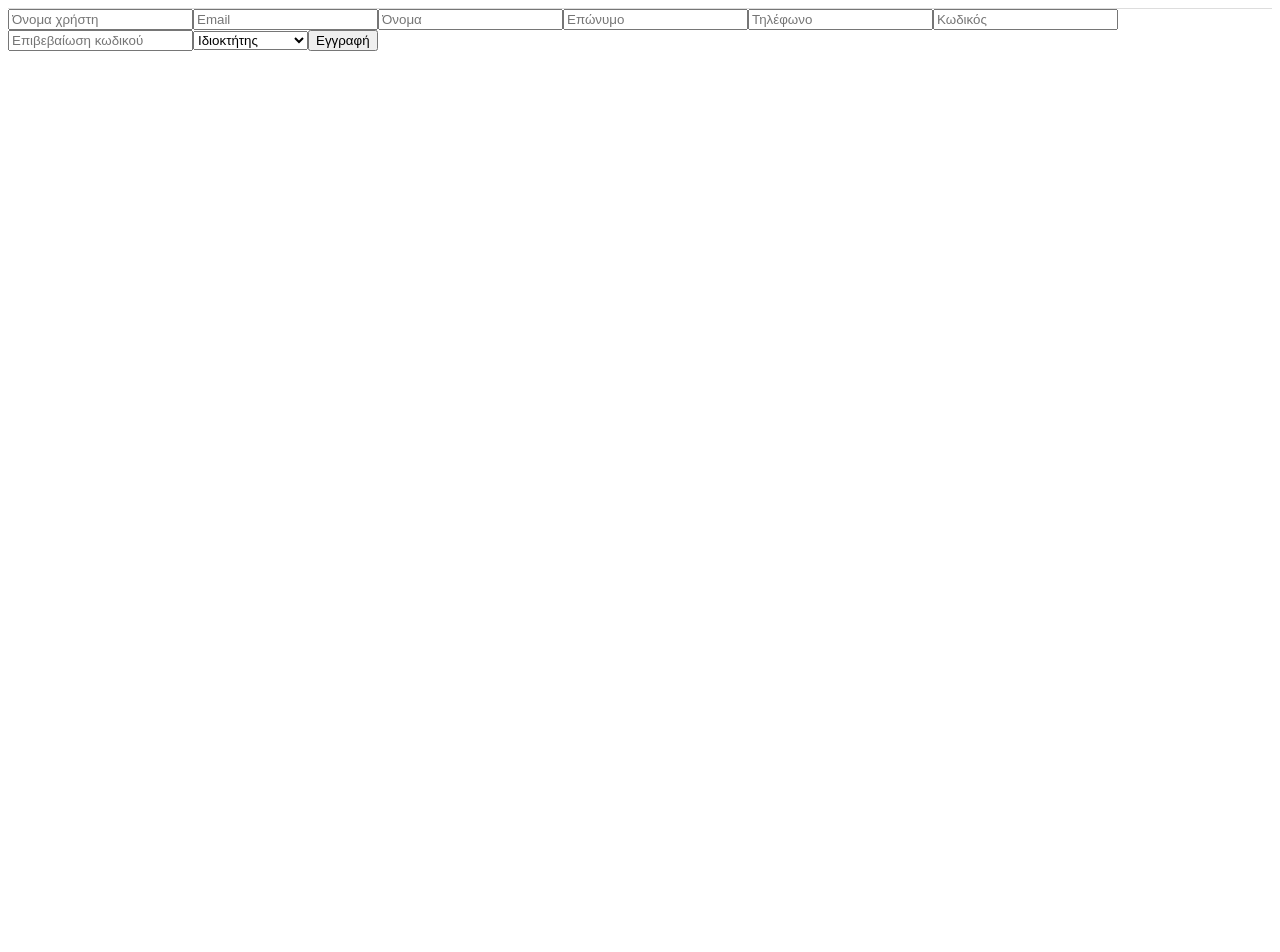
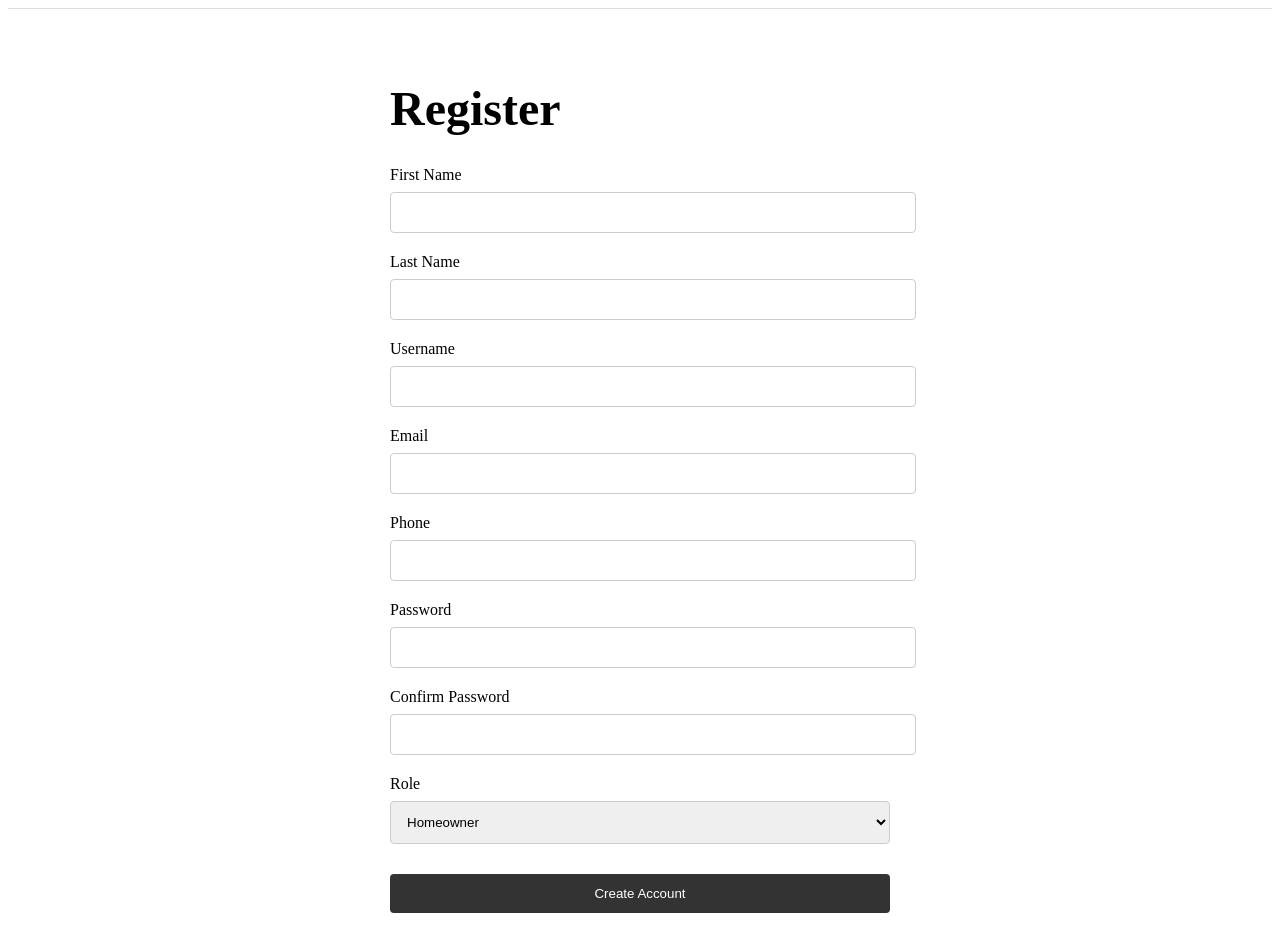
Before and after one commit to A18946/elvial_digital_hub, a Next.js app: page /en/register in a window 1280 px wide. Shown: the part 82-1034 px from the top of the page. Before the commit the page ends 800 px from the top, so only its background shows below. Built offline with nearby package versions, Linux system fonts and the light colour scheme; no server answers.

Commit message:
update site

```diff
--- a/app/[lang]/register/page.tsx
+++ b/app/[lang]/register/page.tsx
@@ -1,75 +1,246 @@
 "use client";
 
-import { useState } from 'react';
+import { useState } from "react";
 
 export default function RegisterForm() {
   const [form, setForm] = useState({
-    name: '',
-    mail: '',
-    field_first_name: '',
-    field_last_name: '',
-    field_password: '',
-    field_confirm_password: '',
-    field_phone: '',
-    field_choose_roles: 'homeowner',
+    name: "",
+    mail: "",
+    field_first_name: "",
+    field_last_name: "",
+    field_phone: "",
+    field_password: "",
+    field_confirm_password: "",
+    field_choose_roles: "homeowner",
   });
-  const [status, setStatus] = useState({ loading: false, error: null, success: false });
 
-  const handleChange = (e) => {
-    setForm((prev) => ({ ...prev, [e.target.name]: e.target.value }));
+  const [status, setStatus] = useState({
+    loading: false,
+    error: null,
+    success: false,
+  });
+
+  const handleChange = (
+    e: React.ChangeEvent<HTMLInputElement | HTMLSelectElement>
+  ) => {
+    setForm((prev) => ({
+      ...prev,
+      [e.target.name]: e.target.value,
+    }));
   };
 
-  const handleSubmit = async (e) => {
+  const handleSubmit = async (
+    e: React.FormEvent<HTMLFormElement>
+  ) => {
     e.preventDefault();
 
-    if (form.field_password !== form.field_confirm_password) {
-      setStatus({ loading: false, error: 'Οι κωδικοί δεν ταιριάζουν', success: false });
+    if (
+      form.field_password !==
+      form.field_confirm_password
+    ) {
+      setStatus({
+        loading: false,
+        error: "Passwords do not match",
+        success: false,
+      });
       return;
     }
 
-    setStatus({ loading: true, error: null, success: false });
+    setStatus({
+      loading: true,
+      error: null,
+      success: false,
+    });
 
     try {
-      const res = await fetch('/api/auth/register', {
-        method: 'POST',
-        headers: { 'Content-Type': 'application/json' },
-        body: JSON.stringify(form),
-      });
+      const res = await fetch(
+        "/api/auth/register",
+        {
+          method: "POST",
+          headers: {
+            "Content-Type":
+              "application/json",
+          },
+          body: JSON.stringify(form),
+        }
+      );
+
       const data = await res.json();
 
       if (!res.ok) {
-        setStatus({ loading: false, error: data.message, success: false });
+        setStatus({
+          loading: false,
+          error:
+            data.message ||
+            "Registration failed",
+          success: false,
+        });
         return;
       }
 
-      setStatus({ loading: false, error: null, success: true });
+      setStatus({
+        loading: false,
+        error: null,
+        success: true,
+      });
     } catch {
-      setStatus({ loading: false, error: 'Κάτι πήγε στραβά', success: false });
+      setStatus({
+        loading: false,
+        error: "Server error",
+        success: false,
+      });
     }
   };
 
+  const inputStyle = {
+    width: "100%",
+    padding: "12px",
+    border: "1px solid #ccc",
+    borderRadius: "4px",
+    marginTop: "8px",
+    marginBottom: "20px",
+  };
+
   return (
-    <form onSubmit={handleSubmit}>
-      <input name="name" placeholder="Όνομα χρήστη" value={form.name} onChange={handleChange} required />
-      <input name="mail" type="email" placeholder="Email" value={form.mail} onChange={handleChange} required />
-      <input name="field_first_name" placeholder="Όνομα" value={form.field_first_name} onChange={handleChange} required />
-      <input name="field_last_name" placeholder="Επώνυμο" value={form.field_last_name} onChange={handleChange} required />
-      <input name="field_phone" placeholder="Τηλέφωνο" value={form.field_phone} onChange={handleChange} required />
-      <input name="field_password" type="password" placeholder="Κωδικός" value={form.field_password} onChange={handleChange} required />
-      <input name="field_confirm_password" type="password" placeholder="Επιβεβαίωση κωδικού" value={form.field_confirm_password} onChange={handleChange} required />
+    <main
+      style={{
+        padding: 40,
+        maxWidth: 500,
+        margin: "0 auto",
+      }}
+    >
+      <h1
+        style={{
+          marginBottom: 30,
+          fontSize: 48,
+          fontWeight: 700,
+        }}
+      >
+        Register
+      </h1>
 
-      <select name="field_choose_roles" value={form.field_choose_roles} onChange={handleChange}>
-        <option value="homeowner">Ιδιοκτήτης</option>
-        <option value="architect">Αρχιτέκτονας</option>
-        <option value="fabricator">Κατασκευαστής</option>
-      </select>
+      <form onSubmit={handleSubmit}>
+        {status.error && (
+          <div
+            style={{
+              color: "red",
+              marginBottom: 20,
+            }}
+          >
+            {status.error}
+          </div>
+        )}
 
-      <button type="submit" disabled={status.loading}>
-        {status.loading ? 'Αποστολή...' : 'Εγγραφή'}
-      </button>
+        {status.success && (
+          <div
+            style={{
+              color: "green",
+              marginBottom: 20,
+            }}
+          >
+            Registration completed successfully.
+          </div>
+        )}
+        <label>First Name</label>
+        <input
+          name="field_first_name"
+          value={form.field_first_name}
+          onChange={handleChange}
+          style={inputStyle}
+          required
+        />
+        <label>Last Name</label>
+        <input
+          name="field_last_name"
+          value={form.field_last_name}
+          onChange={handleChange}
+          style={inputStyle}
+          required
+        />
+        <label>Username</label>
+        <input
+          name="name"
+          value={form.name}
+          onChange={handleChange}
+          style={inputStyle}
+          required
+        />
 
-      {status.error && <p style={{ color: 'red' }}>{status.error}</p>}
-      {status.success && <p style={{ color: 'green' }}>Η εγγραφή ολοκληρώθηκε!</p>}
-    </form>
+        <label>Email</label>
+        <input
+          type="email"
+          name="mail"
+          value={form.mail}
+          onChange={handleChange}
+          style={inputStyle}
+          required
+        />
+
+        <label>Phone</label>
+        <input
+          name="field_phone"
+          value={form.field_phone}
+          onChange={handleChange}
+          style={inputStyle}
+          required
+        />
+        <label>Password</label>
+        <input
+          type="password"
+          name="field_password"
+          value={form.field_password}
+          onChange={handleChange}
+          style={inputStyle}
+          required
+        />
+        <label>Confirm Password</label>
+        <input
+          type="password"
+          name="field_confirm_password"
+          value={form.field_confirm_password}
+          onChange={handleChange}
+          style={inputStyle}
+          required
+        />
+        <label>Role</label>
+        <select
+          name="field_choose_roles"
+          value={form.field_choose_roles}
+          onChange={handleChange}
+          style={inputStyle}
+        >
+          <option value="homeowner">
+            Homeowner
+          </option>
+
+          <option value="architect">
+            Architect
+          </option>
+
+          <option value="fabricator">
+            Fabricator
+          </option>
+        </select>
+
+        <button
+          type="submit"
+          disabled={status.loading}
+          style={{
+            width: "100%",
+            padding: 12,
+            background: "#333",
+            color: "#fff",
+            border: "none",
+            borderRadius: 4,
+            cursor: "pointer",
+            marginTop: 10,
+          }}
+        >
+          {status.loading
+            ? "Creating Account..."
+            : "Create Account"}
+        </button>
+      </form>
+    </main>
   );
 }
--- a/app/api/login/route.ts
+++ b/app/api/login/route.ts
@@ -2,28 +2,61 @@ export async function POST(request: Request) {
   try {
     const { username, password } = await request.json();
 
-    // Βήμα 1: Πάρε CSRF token
-    const tokenRes = await fetch(
-      "https://darkcyan-koala-320694.hostingersite.com/session/token",
-      { cache: "no-store" }
-    );
+    const DRUPAL_BASE = process.env.DRUPAL_BASE_URL;
+
+    // Βήμα 1: CSRF token
+    const tokenRes = await fetch(`${DRUPAL_BASE}/session/token`, {
+      cache: "no-store",
+    });
     const csrfToken = await tokenRes.text();
 
-    // Βήμα 2: Κάνε login
-    const res = await fetch(
-      "https://darkcyan-koala-320694.hostingersite.com/user/login?_format=json",
+    // Βήμα 2: Αν μοιάζει με email, βρες το username πρώτα
+    let loginName = username;
+
+    if (username.includes("@")) {
+  const credentials = Buffer.from(
+    `${process.env.DRUPAL_ADMIN_USER}:${process.env.DRUPAL_ADMIN_PASS}`
+  ).toString("base64");
+
+  const userLookup = await fetch(
+    `${DRUPAL_BASE}/jsonapi/user/user?filter[mail]=${encodeURIComponent(username)}&fields[user--user]=name`,
     {
+      headers: {
+        "Content-Type": "application/vnd.api+json",
+        "Authorization": `Basic ${credentials}`,
+      },
+      cache: "no-store",
+    }
+  );
+
+  console.log("USER LOOKUP STATUS:", userLookup.status);
+  const userData = await userLookup.json();
+  console.log("USER LOOKUP DATA:", JSON.stringify(userData?.data?.[0]));
+
+  const foundName = userData?.data?.[0]?.attributes?.name;
+  if (foundName) {
+    loginName = foundName;
+  } else {
+    return Response.json(
+      { error: "Δεν βρέθηκε χρήστης με αυτό το email" },
+      { status: 401 }
+    );
+  }
+}
+
+
+    // Βήμα 3: Login με username
+    const res = await fetch(`${DRUPAL_BASE}/user/login?_format=json`, {
       method: "POST",
       headers: {
         "Content-Type": "application/json",
         "X-CSRF-Token": csrfToken.trim(),
       },
       body: JSON.stringify({
-          name: username,
+        name: loginName,
         pass: password,
       }),
-      }
-    );
+    });
 
     console.log("LOGIN STATUS:", res.status);
     const data = await res.json();
@@ -43,6 +76,7 @@ export async function POST(request: Request) {
       name: data.current_user?.name,
       roles: data.current_user?.roles,
     });
+
   } catch (e) {
     console.error("LOGIN ERROR:", e);
     return Response.json({ error: "Server error" }, { status: 500 });
```
Lines whose indentation alone changed are shown as unchanged.
